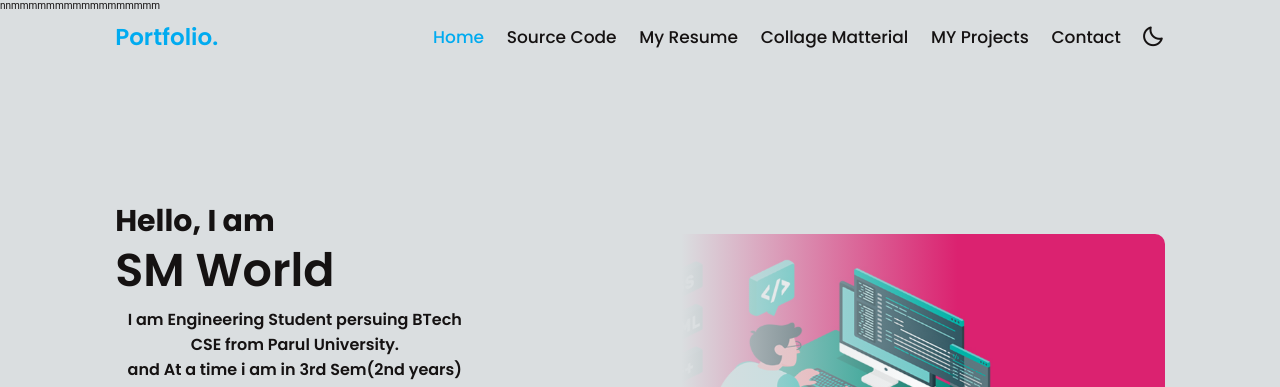
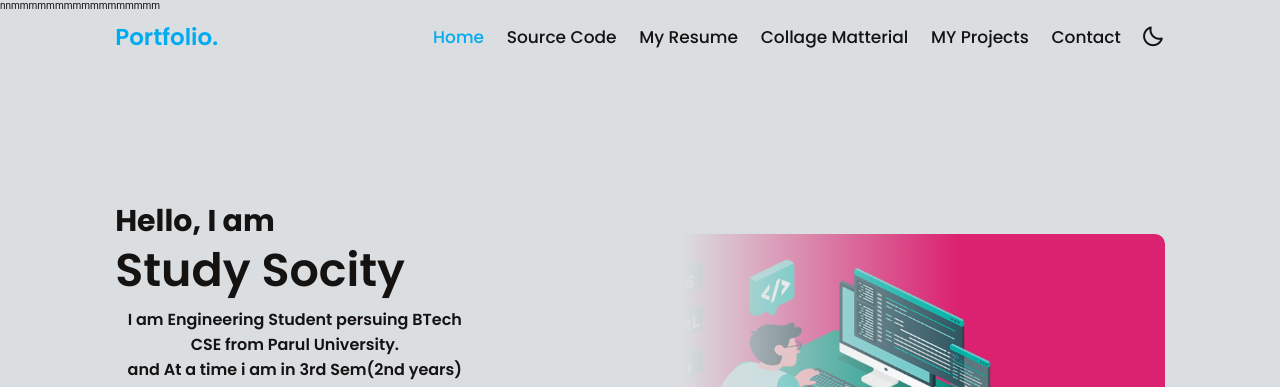
Before and after one commit to Shivamkumar39/Web_Project, a plain HTML site: page index.html in a window 1280 px wide. Shown: the top 387 px of the page. Drawn offline with nearby package versions, Linux system fonts and the light colour scheme.

Commit message:
Update index.html

```diff
--- a/index.html
+++ b/index.html
@@ -31,7 +31,7 @@
       <section class="home" id="home">
         <div class="home-content">
             <h3>Hello, I am </h3>
-            <h1 >SM World<span style="--i:1"></span></h1>
+            <h1 >Study Socity<span style="--i:1"></span></h1>
             <div class="text-animate"></div>
 
             <p>I am Engineering Student persuing BTech CSE from Parul University.<br> and At a time i am in 3rd Sem(2nd years)</p>
```
